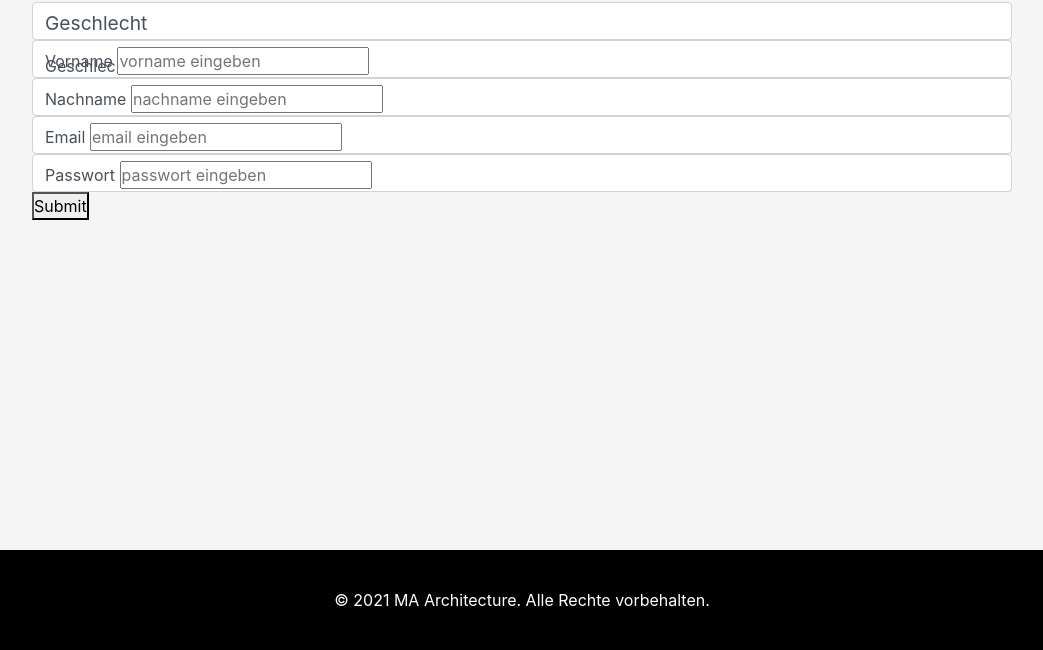
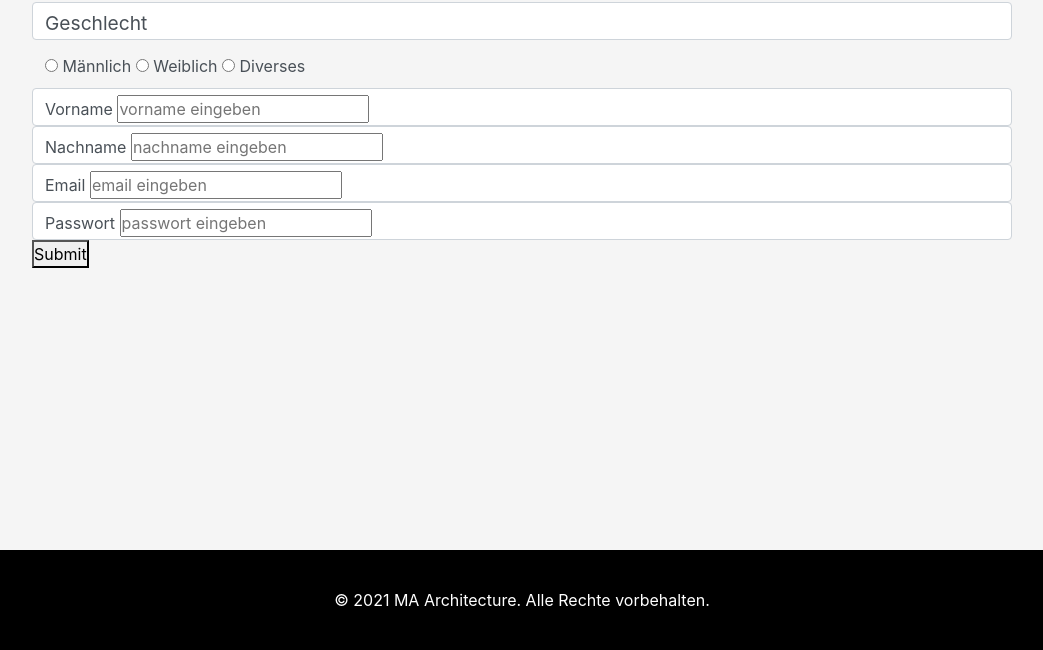
Before and after one commit to martellosios/LB02_M307, a plain HTML site: page newsletter.html in a window 1280 px wide. Shown: the part 350-1000 px from the top of the page, without its empty margins (118-1161 px from the left). Drawn offline with nearby package versions, Linux system fonts and the light colour scheme.

Commit message:
radio buttons

```diff
--- a/newsletter.html
+++ b/newsletter.html
@@ -59,9 +59,17 @@
           <h2>Bitte abonnieren Newsletter</h2>
           <div class="form-control">
             <p>Geschlecht</p>
-            <label for="geschlecht">Geschlecht</label>
+            <input type="radio" id="radio" />
+            <label for="geschlecht">Männlich</label>
             <input type="radio" id="geschlecht" />
+            <label for="geschlecht">Weiblich</label>
+            <input type="radio" id="radio" />
+            <label for="geschlecht">Diverses</label>
           </div>
+          <!--DELETE-->
+          <br />
+          <br />
+          <!--DELETE-->
           <div class="form-control">
             <label for="vorname">Vorname</label>
             <input type="text" id="vorname" placeholder="vorname eingeben" />
```
